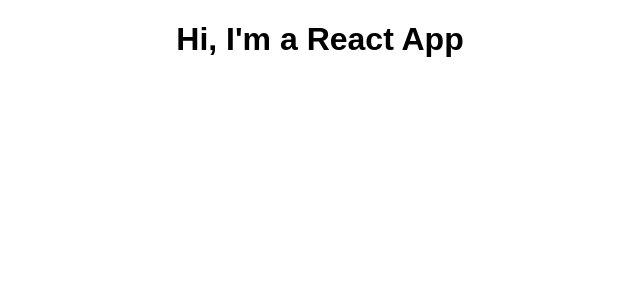
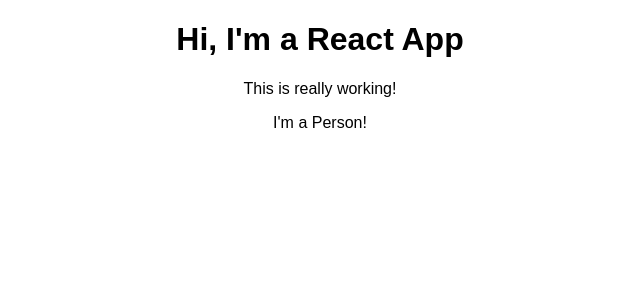
Before and after one commit to darylbacon/react-complete-guide, a React (Create React App) app: page / in a window 1280 px wide. Shown: the top 300 px of the page, without its empty margins (320-960 px from the left). Built offline with nearby package versions, Linux system fonts and the light colour scheme.

Commit message:
creating a function component video

```diff
--- a/src/App.js
+++ b/src/App.js
@@ -1,13 +1,16 @@
-import React, { Component } from 'react';
-import './App.css';
+import React, { Component } from 'react'
+import './App.css'
+import Person from './Person/Person'
 
 class App extends Component {
   render() {
     return (
       <div className="App">
         <h1>Hi, I'm a React App</h1>
+        <p>This is really working!</p>
+        <Person />
       </div>
-    );
+    )
   }
 }
 
--- /dev/null
+++ b/src/Person/Person.js
@@ -0,0 +1,7 @@
+import React from 'react'
+
+const person = () => {
+  return <p>I'm a Person!</p>
+}
+
+export default person
```
